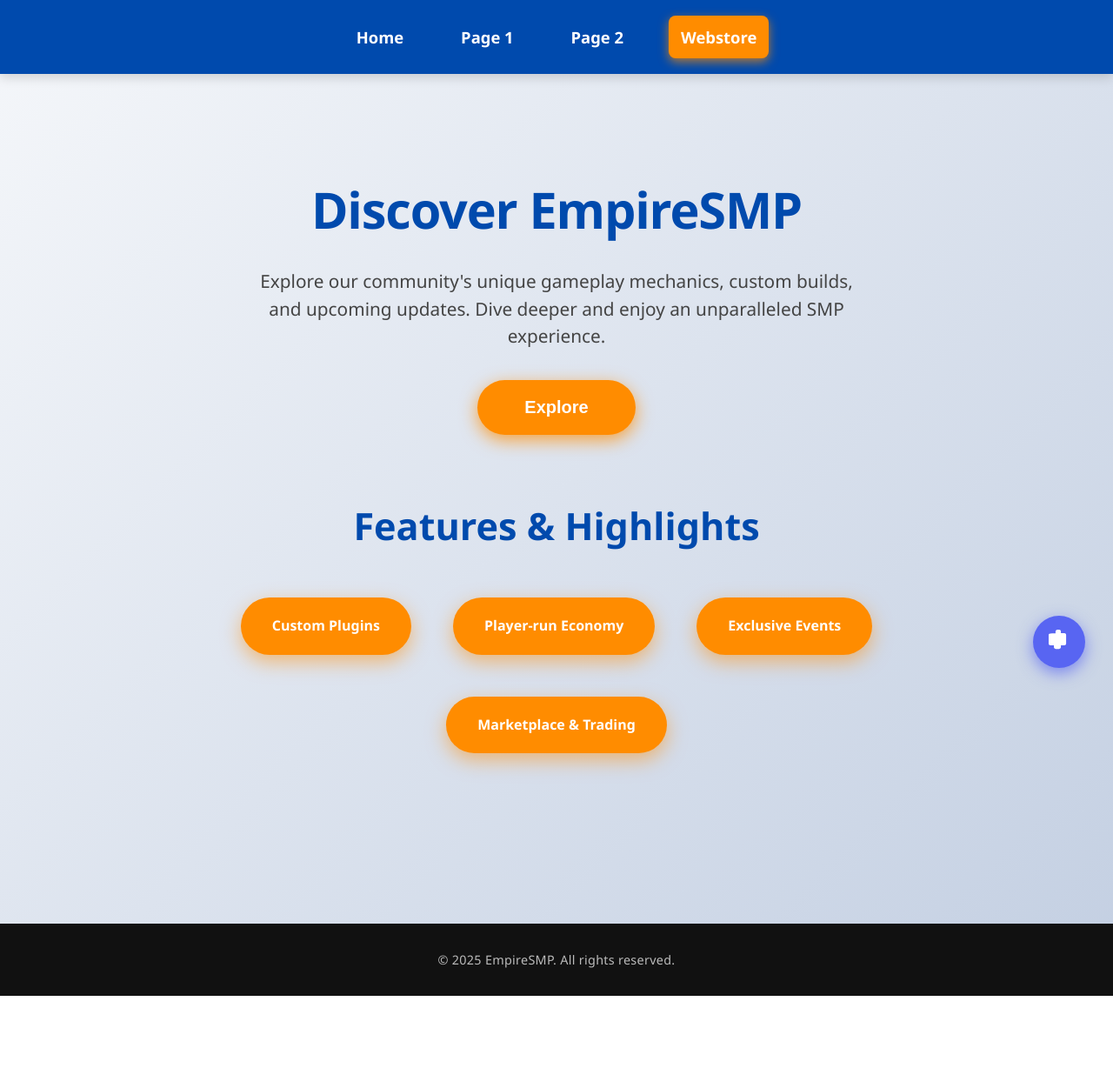
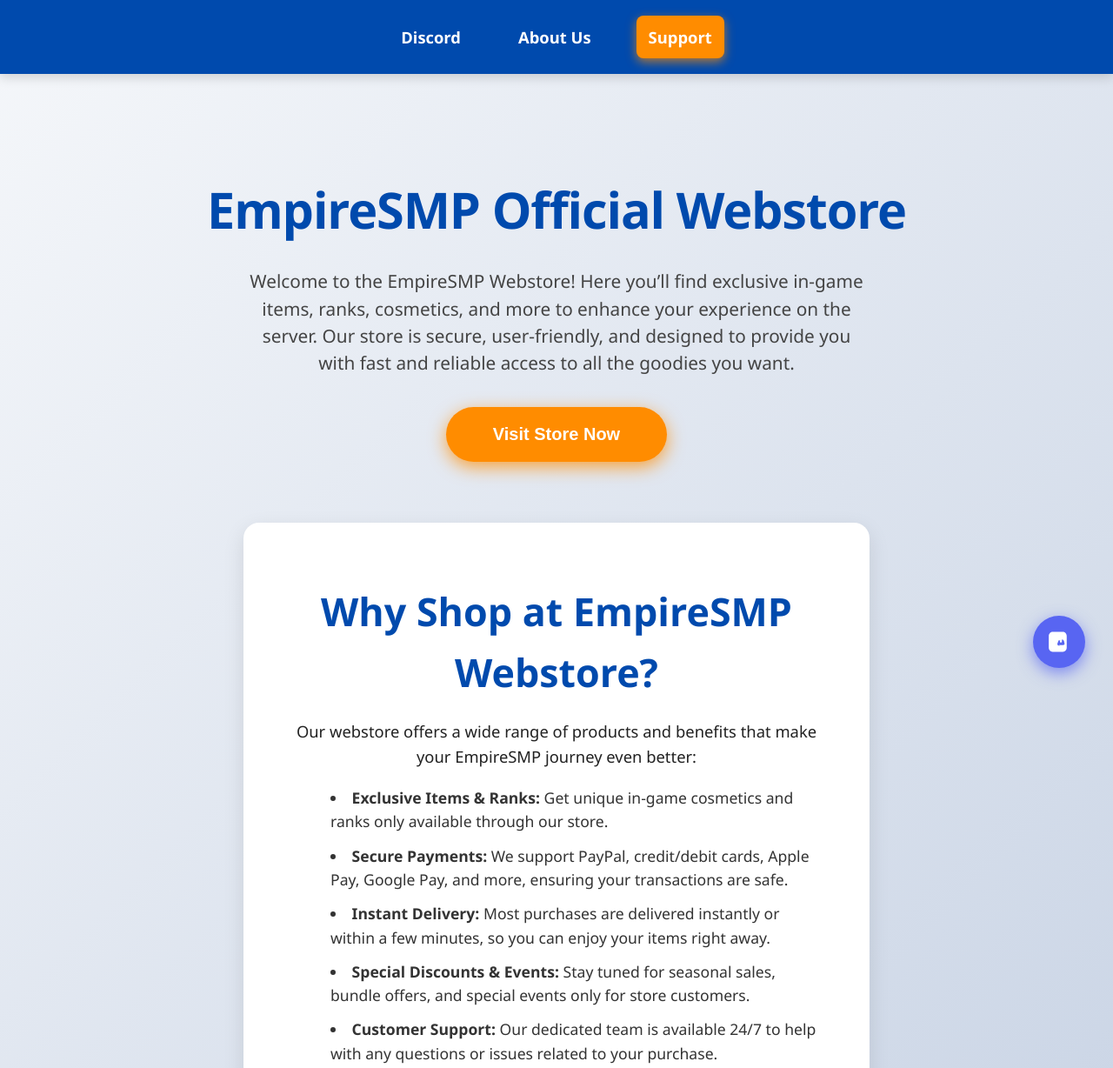
Before and after one commit to Empire-SMP/empiresmp-support, a plain HTML site: page page1.html in a window 1280 px wide. Shown: the top 1228 px of the page at 87% size. Before the commit the page ends 1145 px from the top, so only its background shows below. Drawn offline with Linux system fonts and the light colour scheme.

Commit message:
page1.html

```diff
--- a/page1.html
+++ b/page1.html
@@ -3,9 +3,8 @@
 <head>
   <meta charset="UTF-8" />
   <meta name="viewport" content="width=device-width, initial-scale=1" />
-  <title>EmpireSMP - Page 1</title>
+  <title>EmpireSMP Support & Store</title>
   <style>
-    /* Same CSS as index.html (repeat exactly) */
     /* Reset & Base */
     *, *::before, *::after {
       box-sizing: border-box;
@@ -28,11 +27,15 @@
       color: #005ea2;
       outline: none;
     }
+
+    /* Container */
     .container {
       max-width: 920px;
       margin: 0 auto;
       padding: 40px 20px 80px;
     }
+
+    /* Header */
     header {
       background: #004aad;
       padding: 18px 20px;
@@ -70,6 +73,8 @@
       background-color: #e07b00;
       box-shadow: 0 6px 18px rgba(224,123,0,0.85);
     }
+
+    /* Hero */
     .hero {
       text-align: center;
       margin-top: 70px;
@@ -111,39 +116,67 @@
       box-shadow: 0 8px 30px rgba(224, 123, 0, 0.9);
       outline: none;
     }
-    .benefits {
+
+    /* Webstore Section */
+    .webstore {
+      max-width: 720px;
+      margin: 0 auto 80px;
+      background: #fff;
+      padding: 30px 40px;
+      border-radius: 18px;
+      box-shadow: 0 8px 24px rgb(0 0 0 / 0.1);
+      animation: fadeInUp 1.2s ease forwards;
+      opacity: 0;
+      color: #222;
+      line-height: 1.55;
+    }
+    .webstore h2 {
+      font-size: 2.8rem;
+      color: #004aad;
+      margin-bottom: 20px;
+      font-weight: 700;
       text-align: center;
-      margin-bottom: 100px;
-      animation: fadeInUp 1.4s ease forwards;
-      opacity: 0;
     }
-    .benefits h2 {
-      font-size: 2.7rem;
-      color: #004aad;
-      margin-bottom: 32px;
-      font-weight: 700;
+    .webstore p {
+      font-size: 1.15rem;
+      margin-bottom: 20px;
+      text-align: center;
     }
-    .benefits ul {
-      list-style: none;
-      padding: 0;
-      display: inline-flex;
-      gap: 48px;
-      justify-content: center;
-      flex-wrap: wrap;
+    .webstore ul {
+      list-style: disc inside;
+      margin-bottom: 25px;
+      max-width: 600px;
+      margin-left: auto;
+      margin-right: auto;
+      font-size: 1.1rem;
+      color: #333;
     }
-    .benefits ul li {
+    .webstore ul li {
+      margin-bottom: 12px;
+    }
+    .webstore .btn {
+      display: block;
       background: #ff8c00;
       color: white;
+      text-align: center;
+      padding: 16px 50px;
+      font-size: 1.25rem;
       font-weight: 700;
-      padding: 20px 36px;
-      border-radius: 48px;
-      box-shadow: 0 8px 22px rgba(255,140,0,0.5);
-      transition: background-color 0.3s ease;
-      min-width: 190px;
+      border-radius: 36px;
+      box-shadow: 0 6px 20px rgba(255,140,0,0.75);
+      text-decoration: none;
+      margin: 0 auto;
+      width: fit-content;
+      transition: background-color 0.3s ease, box-shadow 0.3s ease;
     }
-    .benefits ul li:hover {
+    .webstore .btn:hover,
+    .webstore .btn:focus {
       background: #e07b00;
+      box-shadow: 0 8px 30px rgba(224, 123, 0, 0.9);
+      outline: none;
     }
+
+    /* Footer */
     footer {
       text-align: center;
       padding: 30px 20px;
@@ -154,6 +187,8 @@
       user-select: none;
       letter-spacing: 0.02em;
     }
+
+    /* Floating Discord Button */
     .discord-btn {
       position: fixed;
       bottom: 32px;
@@ -180,6 +215,8 @@
       height: 28px;
       fill: white;
     }
+
+    /* Animations */
     @keyframes fadeInUp {
       from {
         opacity: 0;
@@ -190,6 +227,8 @@
         transform: translateY(0);
       }
     }
+
+    /* Responsive */
     @media(max-width: 720px) {
       .hero h1 {
         font-size: 2.7rem;
@@ -198,11 +237,8 @@
         font-size: 1.1rem;
         max-width: 90%;
       }
-      .benefits ul {
-        flex-direction: column;
-        gap: 22px;
-        max-width: 280px;
-        margin: 0 auto;
+      .webstore {
+        padding: 20px 20px;
       }
       header nav {
         gap: 20px;
@@ -212,41 +248,50 @@
   </style>
 </head>
 <body>
+
 <header>
   <nav>
-      <a href="index.html">Home</a>
-      <a href="page1.html" aria-current="page">Page 1</a>
-      <a href="page2.html">Page 2</a>
-      <a href="https://empiresmpstore.craftingstore.net/" target="_blank" rel="noopener noreferrer" class="support-link" aria-label="Visit our Webstore">Webstore</a>
+    <a href="https://discord.gg/CBatkn2Uau" target="_blank" rel="noopener noreferrer" aria-label="Join our Discord server">Discord</a>
+    <a href="http://empiresmpwiki.wikidot.com/start" target="_blank" rel="noopener noreferrer" aria-label="Learn about EmpireSMP">About Us</a>
+    <a href="https://sites.google.com/view/empiresmplive/home?authuser=0" target="_blank" rel="noopener noreferrer" class="support-link" aria-label="Get Support">Support</a>
   </nav>
 </header>
 
 <div class="container" role="main">
+
   <section class="hero" aria-labelledby="hero-title">
-      <h1 id="hero-title">Discover EmpireSMP</h1>
-      <p>Explore our community's unique gameplay mechanics, custom builds, and upcoming updates. Dive deeper and enjoy an unparalleled SMP experience.</p>
-      <button class="btn" onclick="alert('Enjoy exploring EmpireSMP!')">Explore</button>
+    <h1 id="hero-title">EmpireSMP Official Webstore</h1>
+    <p>Welcome to the EmpireSMP Webstore! Here you’ll find exclusive in-game items, ranks, cosmetics, and more to enhance your experience on the server. Our store is secure, user-friendly, and designed to provide you with fast and reliable access to all the goodies you want.</p>
+    <button class="btn" aria-label="Visit Webstore" onclick="window.open('https://empiresmpstore.craftingstore.net/', '_blank')">Visit Store Now</button>
   </section>
 
-    <section class="benefits" aria-labelledby="benefits-title">
-      <h2 id="benefits-title">Features & Highlights</h2>
+  <section class="webstore" aria-labelledby="webstore-info-title">
+    <h2 id="webstore-info-title">Why Shop at EmpireSMP Webstore?</h2>
+    <p>Our webstore offers a wide range of products and benefits that make your EmpireSMP journey even better:</p>
     <ul>
-        <li>Custom Plugins</li>
-        <li>Player-run Economy</li>
-        <li>Exclusive Events</li>
-        <li>Marketplace & Trading</li>
+      <li><strong>Exclusive Items & Ranks:</strong> Get unique in-game cosmetics and ranks only available through our store.</li>
+      <li><strong>Secure Payments:</strong> We support PayPal, credit/debit cards, Apple Pay, Google Pay, and more, ensuring your transactions are safe.</li>
+      <li><strong>Instant Delivery:</strong> Most purchases are delivered instantly or within a few minutes, so you can enjoy your items right away.</li>
+      <li><strong>Special Discounts & Events:</strong> Stay tuned for seasonal sales, bundle offers, and special events only for store customers.</li>
+      <li><strong>Customer Support:</strong> Our dedicated team is available 24/7 to help with any questions or issues related to your purchase.</li>
+      <li><strong>Community Driven:</strong> Your feedback helps us improve the store and add new items regularly.</li>
     </ul>
+    <p>We take pride in providing a smooth and trustworthy shopping experience. Join thousands of satisfied players who shop at EmpireSMP Webstore and take their gameplay to the next level!</p>
+    <a href="https://empiresmpstore.craftingstore.net/" target="_blank" rel="noopener noreferrer" class="btn" aria-label="Go to EmpireSMP Webstore">Shop Now</a>
   </section>
+
 </div>
 
 <footer>
-    &copy; 2025 EmpireSMP. All rights reserved.
+  <p>© 2025 EmpireSMP Support & Store. All rights reserved.</p>
 </footer>
 
-  <a href="https://discord.gg/CBatkn2Uau" target="_blank" rel="noopener noreferrer" class="discord-btn" aria-label="Join our Discord server" title="Join our Discord">
-    <svg role="img" viewBox="0 0 245 240" xmlns="http://www.w3.org/2000/svg" aria-hidden="true" focusable="false">
-      <path d="M104.4 0c-9.7 0-17.6 7.8-17.6 17.6v17.6h-35.1C24.2 35.2 17.6 41.8 17.6 50.9v87.4c0 9.7 7.8 17.6 17.6 17.6h35.1v17.6c0 9.7 7.8 17.6 17.6 17.6h35.1c9.7 0 17.6-7.8 17.6-17.6v-17.6h35.1c9.7 0 17.6-7.8 17.6-17.6v-87.4c0-9.7-7.8-17.6-17.6-17.6h-35.1v-17.6c0-9.7-7.8-17.6-17.6-17.6h-35.1z"/>
+<!-- Floating Discord Button -->
+<a href="https://discord.gg/CBatkn2Uau" target="_blank" rel="noopener noreferrer" aria-label="Join our Discord server" class="discord-btn">
+  <svg viewBox="0 0 245 240" xmlns="http://www.w3.org/2000/svg" aria-hidden="true" focusable="false">
+    <path d="M104.4 105.1c-5.7 0-10.3 5-10.3 11.1 0 6.1 4.6 11.1 10.3 11.1 5.7 0 10.3-5 10.3-11.1 0-6.1-4.6-11.1-10.3-11.1zm36.2 0c-5.7 0-10.3 5-10.3 11.1 0 6.1 4.6 11.1 10.3 11.1 5.7 0 10.3-5 10.3-11.1 0-6.1-4.6-11.1-10.3-11.1zM188.3 20H56.7C35.3 20 18.7 38.7 18.7 62.6v114.8c0 23.8 16.6 42.6 38 42.6h104.6c21.4 0 38-18.8 38-42.6V62.6c0-23.9-16.6-42.6-38-42.6zm-25.6 139.2s-2.4-2.8-4.4-5.3c8.7-2.5 12-8 12-8-2.7 1.8-5.2 3-7.5 3.9-3.3 1.4-6.4 2.3-9.5 2.8-6.2 1.2-11.8.9-16.9-.1-3.7-.7-6.8-1.7-9.3-2.8-1.1-.5-2.5-1.1-4-1.9-0.2-0.1-.5-0.2-.7-0.3-0.2-0.1-.3-0.2-.4-0.3-1.8-0.8-2.8-1.3-2.8-1.3s3.1 5.3 11.1 7.9c-2 2.5-4.5 5.4-4.5 5.4-14.9-0.5-20.5-10.3-20.5-10.3 0-22 9.9-39.8 9.9-39.8 9.9-7.4 19.3-7.2 19.3-7.2l0.7 0.8c-12.4 3.5-18.1 8.7-18.1 8.7s1.5-0.8 4-2c7.2-3.5 12.9-4.4 15.3-4.7 0.4-0.1 0.8-0.1 1.3-0.2 4.9-0.7 10.5-0.3 16.7 0.1 3.2 0.2 6.6 0.8 10.2 2.1 0 0-5.5-5.2-17.1-8.7l1.1-1.2s9.4-0.2 19.3 7.2c0 0 9.9 17.7 9.9 39.7 0.1 0-5.6 9.8-20.4 10.3z"/>
   </svg>
 </a>
+
 </body>
 </html>
```
Lines whose indentation alone changed are shown as unchanged.
